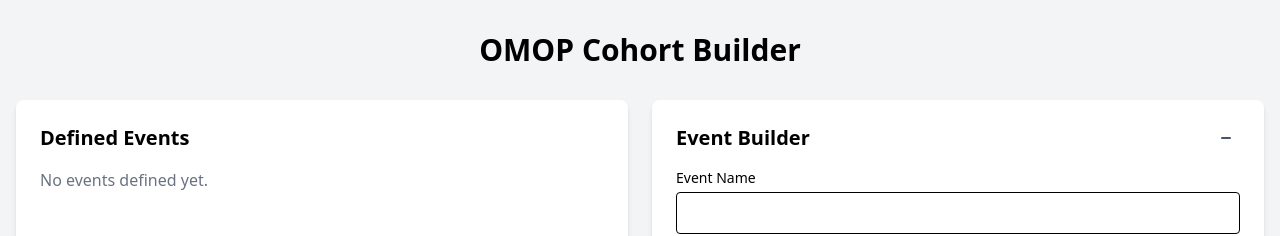
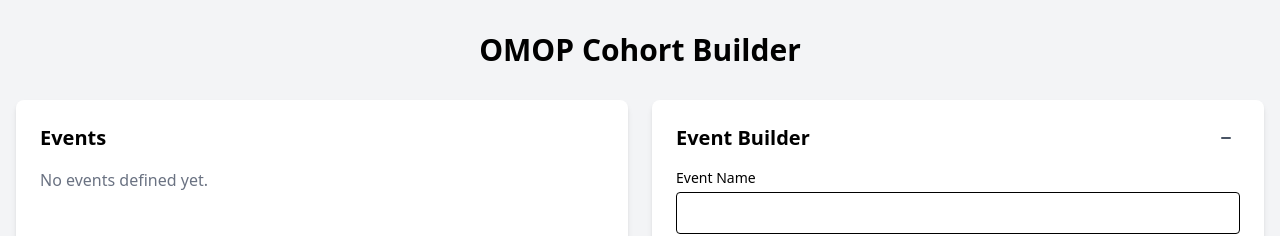
Before and after one commit to mattverantos/playground, a Next.js app in the folder cohort-builder/: page / in a window 1280 px wide. Shown: the top 236 px of the page. Built offline with nearby package versions, Linux system fonts and the light colour scheme.

Commit message:
Rename events section

```diff
--- a/cohort-builder/app/components/EventList.tsx
+++ b/cohort-builder/app/components/EventList.tsx
@@ -75,7 +75,7 @@
 
   return (
     <div className="bg-white p-6 rounded-lg shadow-md">
-      <h2 className="text-xl font-semibold mb-4">Defined Events</h2>
+      <h2 className="text-xl font-semibold mb-4">Events</h2>
 
       {state.events.length === 0 ? (
         <p className="text-gray-500">No events defined yet.</p>
```
